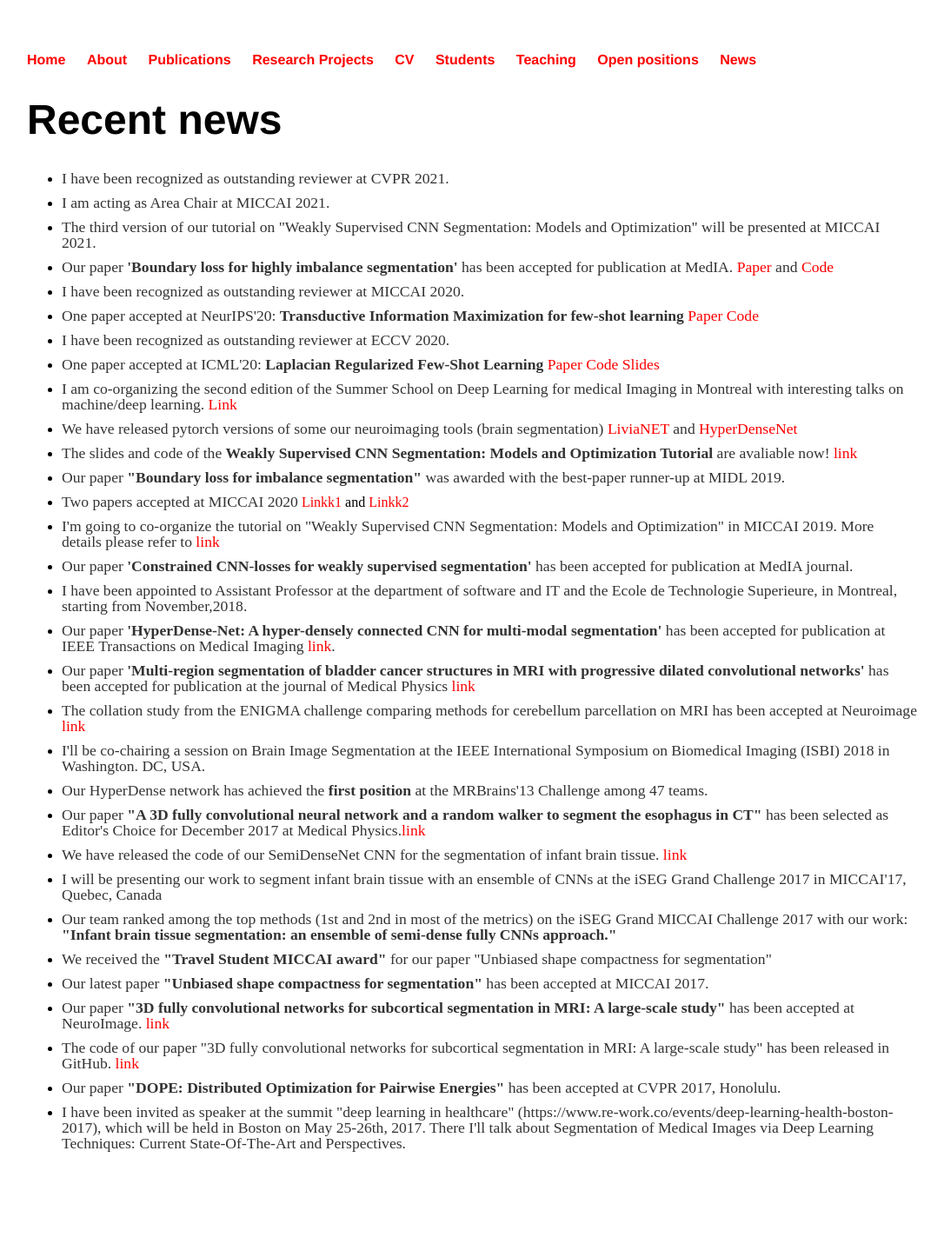
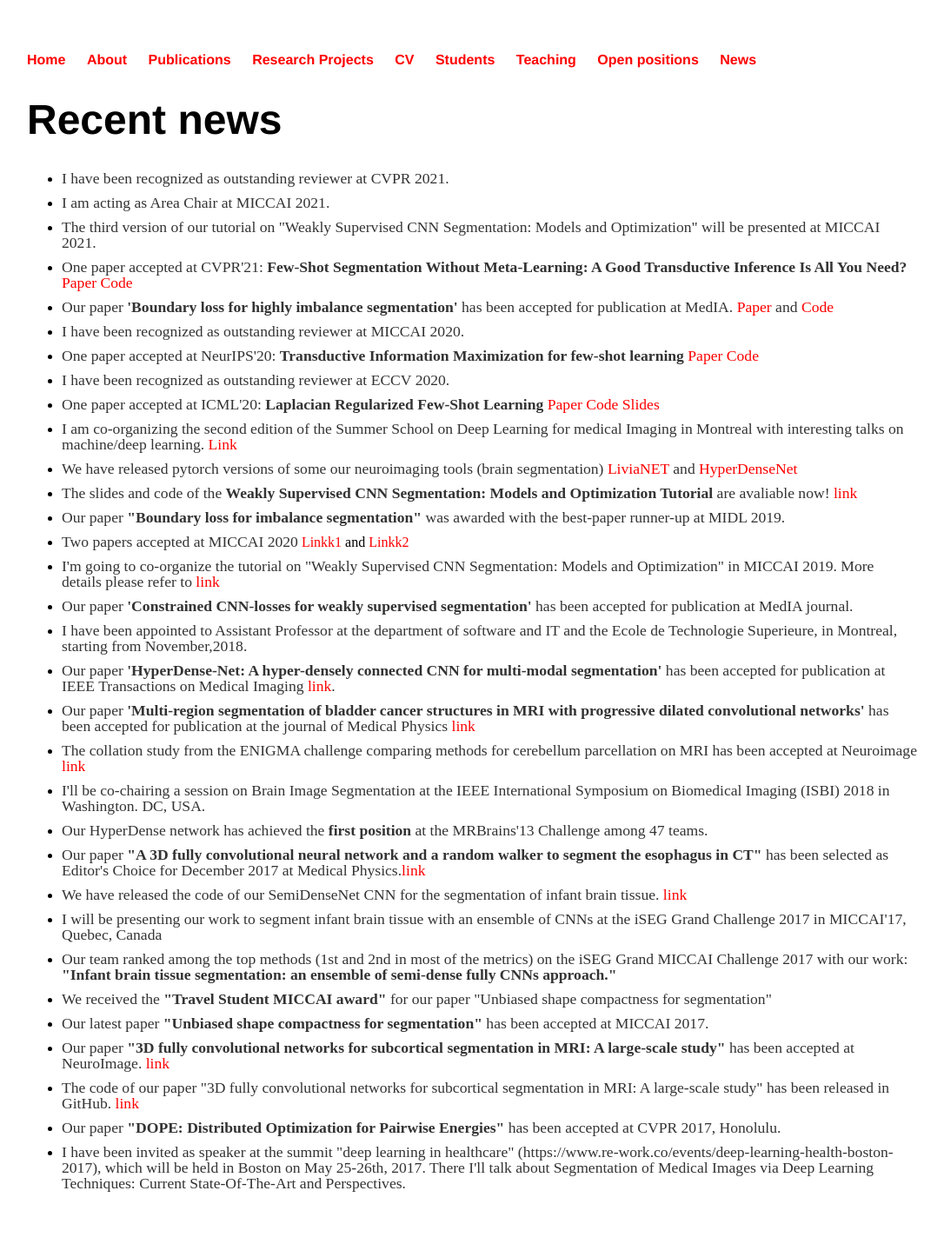
Before and after one commit to josedolz/josedolz.github.io, a Jekyll site: the page built from news/index.html, in a window 1280 px wide. Shown: the whole page at 87% size, without its empty margins (97-1183 px from the left). Built offline with Jekyll 4.4.1, drawn with Linux system fonts in a browser that asks for light colours; before the commit the page ends 1385 px from its top, so only the background shows below that.

Commit message:
Update index.html

```diff
--- a/news/index.html
+++ b/news/index.html
@@ -8,6 +8,7 @@ title: news
 		<li><p1>I have been recognized as outstanding reviewer at CVPR 2021.</p1></li>
 		<li><p1>I am acting as Area Chair at MICCAI 2021.</a>
 		<li><p1>The third version of our tutorial on "Weakly Supervised CNN Segmentation: Models and Optimization" will be presented at MICCAI 2021.</a>
+		<li><p1>One paper accepted at CVPR'21: <strong>Few-Shot Segmentation Without Meta-Learning: A Good Transductive Inference Is All You Need? </strong> <a href="https://arxiv.org/pdf/2012.06166.pdf">Paper</a> <a href="https://github.com/mboudiaf/RePRI-for-Few-Shot-Segmentation">Code</a>
 		<li><p1>Our paper <strong>'Boundary loss for highly imbalance segmentation'</strong> has been accepted for publication at MedIA. <a href="https://www.sciencedirect.com/science/article/pii/S1361841520302152">Paper</a> and <a href="https://github.com/LIVIAETS/boundary-loss">Code</a>
 		<li><p1>I have been recognized as outstanding reviewer at MICCAI 2020.</p1></li>
 		<li><p1>One paper accepted at NeurIPS'20: <strong>Transductive Information Maximization for few-shot learning</strong> <a href="https://arxiv.org/pdf/2008.11297.pdf">Paper</a> <a href="https://github.com/mboudiaf/TIM">Code</a>
```
